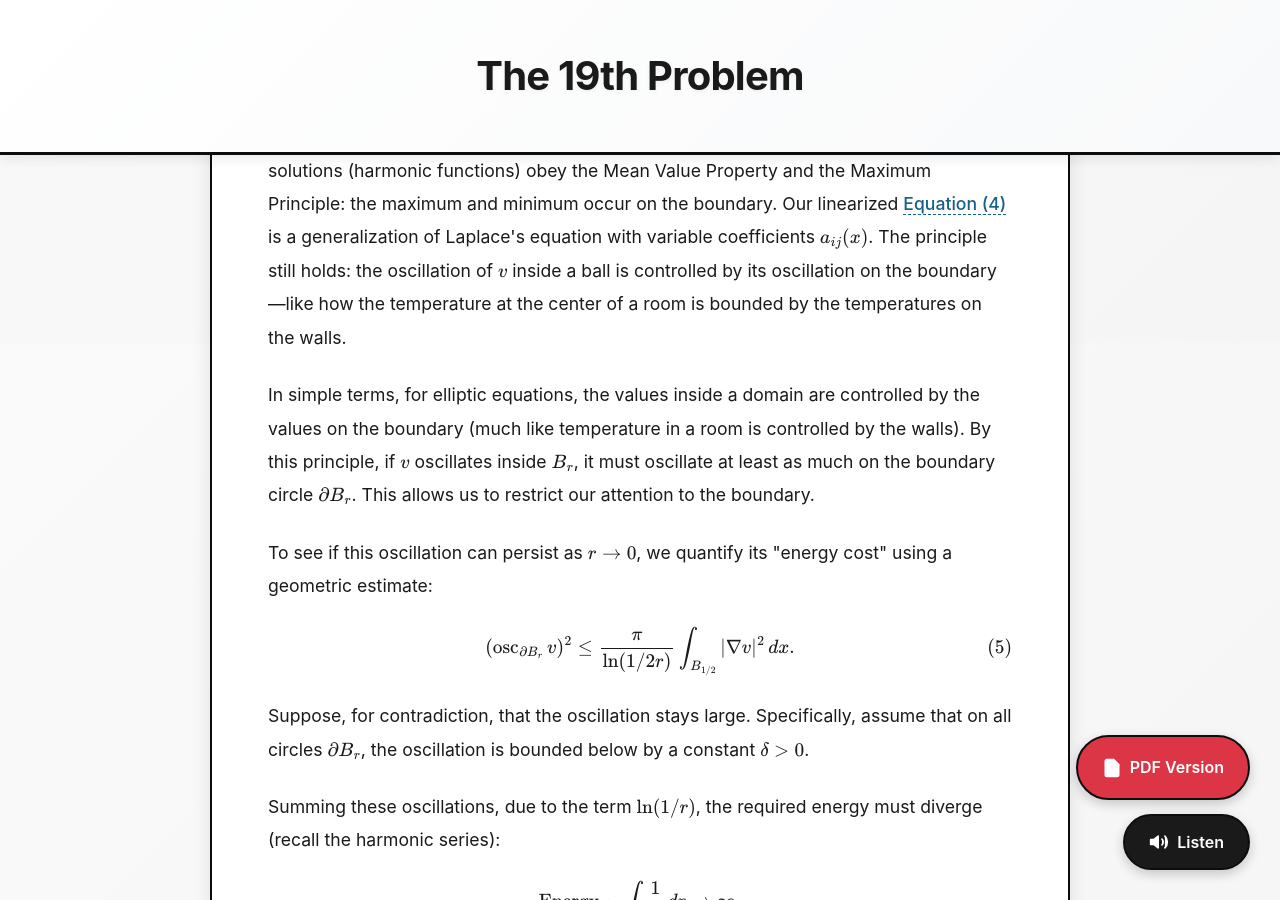
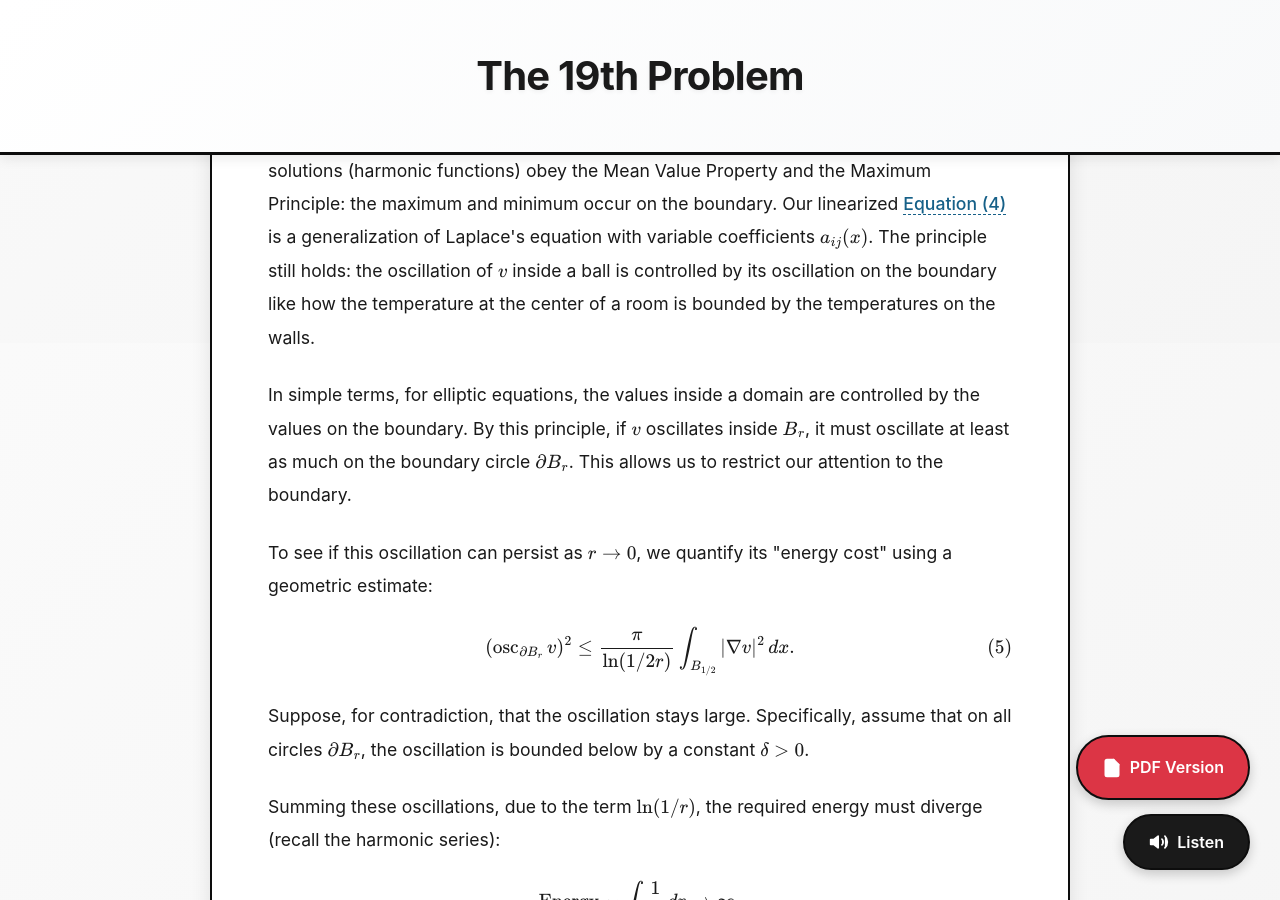
Before and after one commit to GrgAakash/grgaakash.github.io, a Jekyll site: the page Math495/Blog1.html, which Jekyll copies as it is, in a window 1280 px wide and 900 px high, scrolled down 5957 px. Built offline with Jekyll 4.4.1, drawn with Linux system fonts in a browser that asks for light colours.

Commit message:
CV updated

```diff
--- a/Codes_QTCat/corrected_nu_nd_script_Jan9_2026.js
+++ b/Codes_QTCat/corrected_nu_nd_script_Jan9_2026.js
@@ -550,7 +550,7 @@ function ND(partition) {
             if (calculateDeficit(pNext) === defc0) return pNext;
         }
 
-        const resultQDV = ND2(qdv, true);  // suppress alert when trying as part of Extended ND
+        const resultQDV = ND2(qdv, true);
         if (resultQDV) {
             const pNext = QDVToPartition(resultQDV);
             if (calculateDeficit(pNext) === defc0) return pNext;
--- a/Math495/Blog1.html
+++ b/Math495/Blog1.html
@@ -676,9 +676,9 @@
                 <figcaption>Chopping at the gradient image with lines</figcaption>
             </figure>
 
-            <p>Here we use the Maximum Principle. The Maximum Principle is a powerful property of elliptic equations. You've seen a special case already: Laplace's equation \( \nabla^2 u = 0 \). Its solutions (harmonic functions) obey the Mean Value Property and the Maximum Principle: the maximum and minimum occur on the boundary. Our linearized <span class="eq-ref" data-eq="4">Equation (4)<span class="eq-preview">\( \sum_{i,j} \frac{\partial}{\partial x_i}\bigl(a_{ij}(x)\frac{\partial v}{\partial x_j}\bigr) = 0 \)</span></span> is a generalization of Laplace's equation with variable coefficients \( a_{ij}(x) \). The principle still holds: the oscillation of \( v \) inside a ball is controlled by its oscillation on the boundary—like how the temperature at the center of a room is bounded by the temperatures on the walls.</p>
+            <p>Here we use the Maximum Principle. The Maximum Principle is a powerful property of elliptic equations. You've seen a special case already: Laplace's equation \( \nabla^2 u = 0 \). Its solutions (harmonic functions) obey the Mean Value Property and the Maximum Principle: the maximum and minimum occur on the boundary. Our linearized <span class="eq-ref" data-eq="4">Equation (4)<span class="eq-preview">\( \sum_{i,j} \frac{\partial}{\partial x_i}\bigl(a_{ij}(x)\frac{\partial v}{\partial x_j}\bigr) = 0 \)</span></span> is a generalization of Laplace's equation with variable coefficients \( a_{ij}(x) \). The principle still holds: the oscillation of \( v \) inside a ball is controlled by its oscillation on the boundary like how the temperature at the center of a room is bounded by the temperatures on the walls.</p>
 
-            <p>In simple terms, for elliptic equations, the values inside a domain are controlled by the values on the boundary (much like temperature in a room is controlled by the walls). By this principle, if \( v \) oscillates inside \( B_r \), it must oscillate at least as much on the boundary circle \( \partial B_r \). This allows us to restrict our attention to the boundary.</p>
+            <p>In simple terms, for elliptic equations, the values inside a domain are controlled by the values on the boundary. By this principle, if \( v \) oscillates inside \( B_r \), it must oscillate at least as much on the boundary circle \( \partial B_r \). This allows us to restrict our attention to the boundary.</p>
 
             <p>To see if this oscillation can persist as \( r \to 0 \), we quantify its "energy cost" using a geometric estimate:</p>
 
```
Also changed, not shown: EN381Blog/Scienceblog.html (+3 -3 lines), 1 other file.
